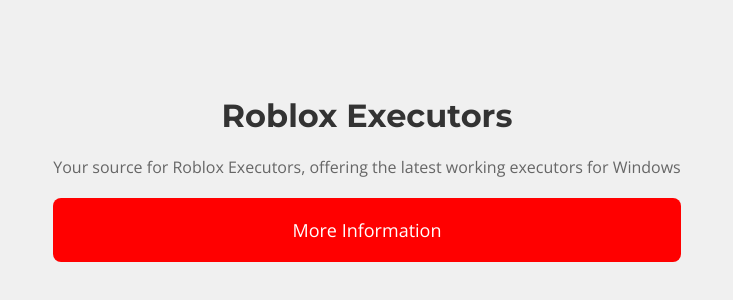
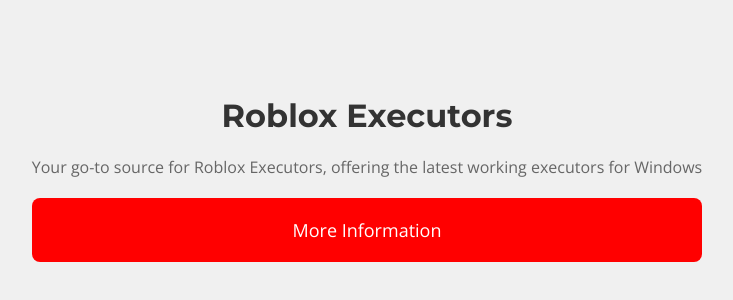
Before and after one commit to RoExecutors/RoExecutors.github.io, a plain HTML site: page index.html in a window 1280 px wide. Shown: the part 232-532 px from the top of the page, without its empty margins (273-1006 px from the left). Drawn offline with nearby package versions, Linux system fonts and the light colour scheme.

Commit message:
index.html

```diff
--- a/index.html
+++ b/index.html
@@ -10,7 +10,7 @@
 <body>
     <div class="container">
         <h1>Roblox Executors</h1>
-        <p>Your source for Roblox Executors, offering the latest working executors for Windows</p>
+        <p>Your go-to source for Roblox Executors, offering the latest working executors for Windows</p>
         <div class="red-box">
             <a href="https://sploitblox.github.io/" target="_blank">More Information</a>
         </div>
```
